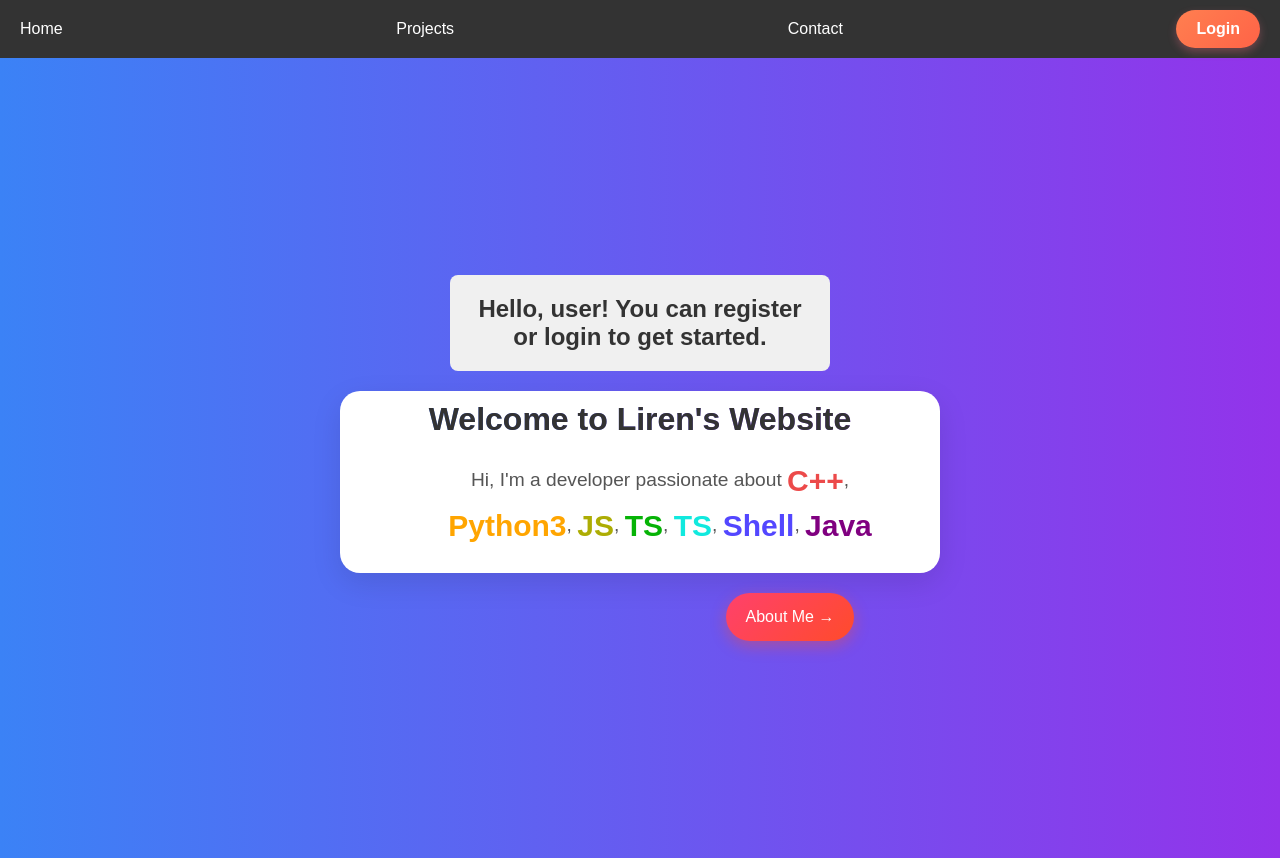
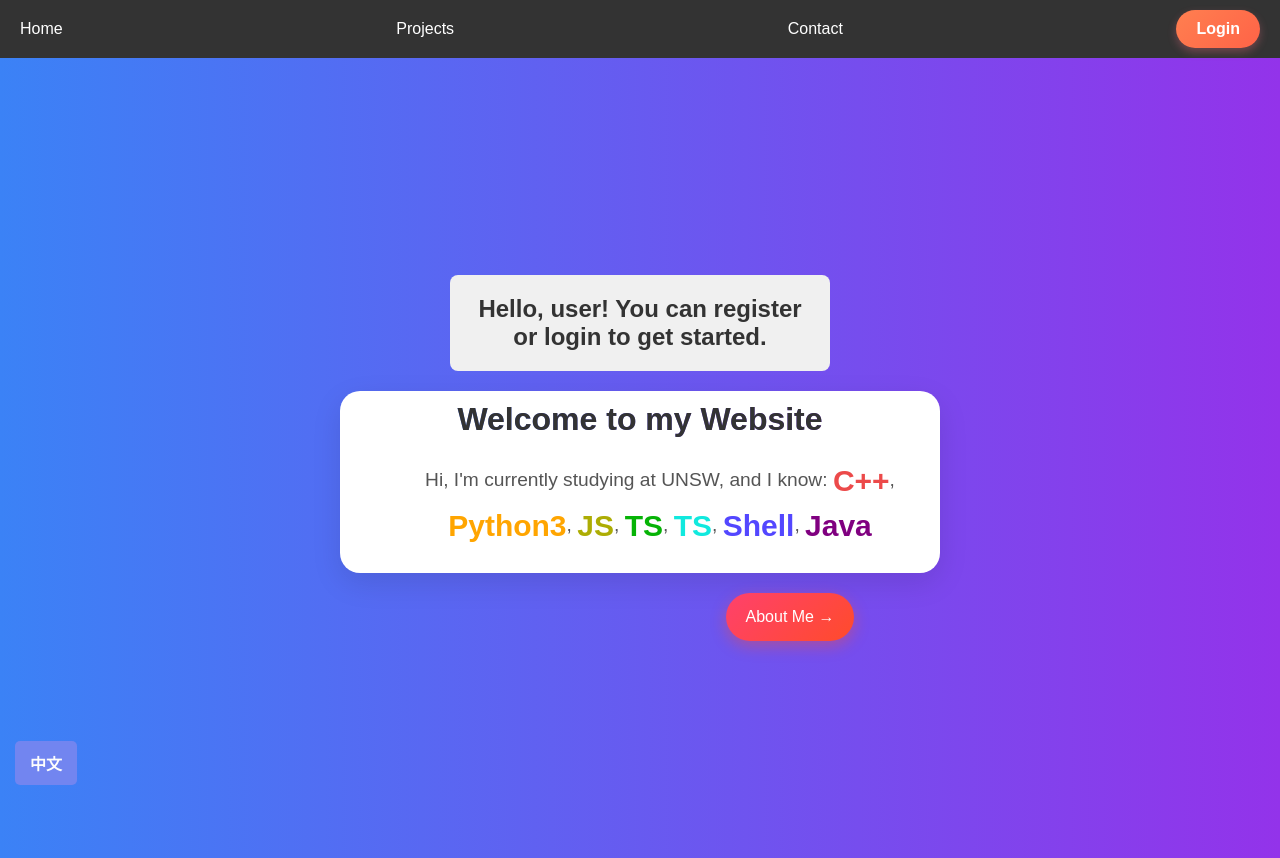
Before and after one commit to Liren4396/projectWebsite, a React (Create React App) app in the folder frontend/: page / in a window 1280 px wide. Built offline with nearby package versions, Linux system fonts and the light colour scheme.

Commit message:
add language switch funciton

```diff
--- a/frontend/src/App.css
+++ b/frontend/src/App.css
@@ -12,9 +12,16 @@ nav {
   display: flex;
   gap: 20px;
 }
-body, html _{
-  background: rgb(125, 228, 253);
+
+body {
+  font-family: 'Arial', sans-serif;
+  background: linear-gradient(135deg, #6eff99, #ddb152);
 }
+
+body.zh {
+  font-family: 'Microsoft YaHei', '微软雅黑', sans-serif;
+}
+
 
 .logout-button {
   background: linear-gradient(135deg, #ff7f50, #ff6347);
--- a/frontend/src/App.js
+++ b/frontend/src/App.js
@@ -10,13 +10,14 @@ import CppBoostSearch from './components/CppBoostSearch';
 import Login from './components/Login';
 import Register from './components/Register';
 import { UserProvider, useUser } from './components/UserContext'; // 引入 UserContext
+import { LanguageProvider, useLanguage } from './components/LanguageContext';
 import './App.css';
 
 function Navigation() {
   const location = useLocation();
   const navigate = useNavigate();
   const { user, setUser } = useUser(); // 使用 UserContext 获取和更新 user 状态
-
+  const { language } = useLanguage(); // Use the useLanguage hook
   const handleLogout = () => {
     localStorage.removeItem('user');
     setUser(null); // 更新用户状态
@@ -29,24 +30,24 @@ function Navigation() {
   return (
     <nav>
       {isAboutPage ? (
-        <button onClick={() => navigate('/')} className="back-button">Back</button>
+        <button onClick={() => navigate('/')} className="back-button">
+          {language === 'en' ? 'Back' : '返回'}
+        </button>
       ) : isProjectPage ? (
         <button onClick={() => navigate('/projects')} className="back-button">Back</button>
       ) : (
         <>
-          <Link to="/">Home</Link>
-          <Link to="/projects">Projects</Link>
-          <Link to="/contact">Contact</Link>
-
-          {/* 根据登录状态渲染按钮 */}
+          <Link to="/">{language === 'en' ? 'Home' : '首页'}</Link>
+          <Link to="/projects">{language === 'en' ? 'Projects' : '项目'}</Link>
+          <Link to="/contact">{language === 'en' ? 'Contact' : '联系我'}</Link>
           {!user ? (
             <>
                <Link to="/login">
-                <button className="login-button">Login</button>
+                <button className="login-button">{language === 'en' ? 'Login' : '登录'}</button>
               </Link>
             </>
           ) : (
-            <button onClick={handleLogout} className="logout-button">Logout</button>
+            <button onClick={handleLogout} className="logout-button">{language === 'en' ? 'Logout' : '登出'}</button>
           )}
         </>
       )}
@@ -56,6 +57,7 @@ function Navigation() {
 
 function App() {
   return (
+    <LanguageProvider>
       <UserProvider>  {/* 包裹应用，提供 user 和 setUser */}
           <Router>
             <Navigation />
@@ -72,6 +74,7 @@ function App() {
             </Routes>
           </Router>
       </UserProvider>
+    </LanguageProvider>
   );
 }
 
--- a/frontend/src/components/AboutMe.css
+++ b/frontend/src/components/AboutMe.css
@@ -9,6 +9,7 @@
   display: flex; /* 使用 flexbox 布局 */
   flex-direction: column;
 }
+
 .title {
   text-align: center; /* 确保标题文本居中 */
   font-size: 26px;
--- a/frontend/src/components/Contact.js
+++ b/frontend/src/components/Contact.js
@@ -1,12 +1,14 @@
 import React from "react";
+import { useLanguage } from './LanguageContext';
 import './Contact.css';
 
 function Contact() {
+  const { language } = useLanguage();
   return (
     <div className="contact-container">
       <div className="content-box">
-        <h1>Contact Me</h1>
-        <p>Email: <a href="mailto:beater520@163.com">beater520@163.com</a></p>
+        <h1>{language === 'en' ? 'Contact Me' : '联系我'}</h1>
+        <p>{language === 'en' ? 'Email:' : '邮箱:'} <a href="mailto:beater520@163.com">beater520@163.com</a></p>
         <p>GitHub: <a href="https://github.com/Liren4396?tab=repositories" target="_blank" rel="noopener noreferrer">GitHub Profile</a></p>
       </div>
     </div>
--- a/frontend/src/components/Form.css
+++ b/frontend/src/components/Form.css
@@ -17,7 +17,6 @@
     text-align: center;
     color: #333;
   }
-
   .form {
     display: flex;
     flex-direction: column;
@@ -62,6 +61,8 @@
     color: #007BFF;
     cursor: pointer;
     text-decoration: underline;
+    top: 0px;
+    font-size: 20px;
   }
 
   .register-link:hover {
--- a/frontend/src/components/Home.css
+++ b/frontend/src/components/Home.css
@@ -108,3 +108,23 @@ p {
 .floating-about-button:active {
   transform: scale(0.95);
 }
+
+.language-toggle-button {
+  position: fixed;
+  bottom: 15px;
+  left: 15px;
+  padding: 10px 15px;
+  background-color: #7285f0;
+  font-weight: bold;
+  color: rgb(253, 253, 253);
+  border: none;
+  cursor: pointer;
+  font-size: 16px;
+  border-radius: 5px;
+  z-index: 1000;
+}
+
+
+.language-toggle-button:hover {
+  background-color: #3b82f6;
+}
--- a/frontend/src/components/Home.js
+++ b/frontend/src/components/Home.js
@@ -1,9 +1,12 @@
 import React, { useState, useEffect } from 'react';
 import { useNavigate } from 'react-router-dom';
+import { useLanguage } from './LanguageContext';  // Import the useLanguage hook
 import './Home.css';
+
 function Home() {
   const [user, setUser] = useState(null);
   const navigate = useNavigate();
+  const { language, toggleLanguage } = useLanguage(); // Use the useLanguage hook
 
   useEffect(() => {
     const loggedInUser = JSON.parse(localStorage.getItem('user'));
@@ -23,24 +26,35 @@ function Home() {
       <div className="greeting-container">
         <h2>
           {user ? (
-            `Hello, ${user.username}! Nice to meet you.`
+            `${language === 'en' ? 'Hello' : '你好'}, ${user.username}! ${language === 'en' ? 'Nice to meet you.' : '很高兴见到你。'}`
           ) : (
-            "Hello, user! You can register or login to get started."
+            language === 'en'
+              ? "Hello, user! You can register or login to get started."
+              : "你好，用户！你可以注册或登录开始。"
           )}
         </h2>
       </div>
 
       <div className="content-box">
-        <h1>Welcome to Liren's Website</h1>
+        <h1>{language === 'en' ? 'Welcome to my Website' : '欢迎来到我的网站'}</h1>
         <p>
-          Hi, I'm a developer passionate about <span className="cpp">C++</span>,{' '}
+          {language === 'en' ?
+            'Hi, I\'m currently studying at UNSW, and I know: ' :
+            '你好, 我目前就读于UNSW, 我会: '}
+          <span className="cpp">C++</span>,{' '}
           <span className="sql">Python3</span>, <span className="unity">JS</span>,{' '}
           <span className="js">TS</span>, <span className="ts">TS</span>,{' '}
           <span className="shell">Shell</span>, <span className='java'>Java</span>
         </p>
       </div>
+
       <button className="floating-about-button" onClick={() => navigate('/about')}>
-        About Me →
+        {language === 'en' ? 'About Me →' : '关于我 →'}
+      </button>
+
+      {/* Language Toggle Button */}
+      <button onClick={toggleLanguage} className="language-toggle-button">
+        {language === 'en' ? '中文' : 'English'}
       </button>
     </div>
   );
--- /dev/null
+++ b/frontend/src/components/LanguageContext.js
@@ -0,0 +1,22 @@
+// src/components/LanguageContext.js
+import React, { createContext, useState, useContext } from 'react';
+
+const LanguageContext = createContext();
+
+export const useLanguage = () => {
+  return useContext(LanguageContext);
+};
+
+export const LanguageProvider = ({ children }) => {
+  const [language, setLanguage] = useState('en'); // 默认语言为英语
+
+  const toggleLanguage = () => {
+    setLanguage((prevLanguage) => (prevLanguage === 'en' ? 'zh' : 'en')); // 切换语言
+  };
+
+  return (
+    <LanguageContext.Provider value={{ language, toggleLanguage }}>
+      {children}
+    </LanguageContext.Provider>
+  );
+};
--- a/frontend/src/components/Login.js
+++ b/frontend/src/components/Login.js
@@ -1,6 +1,7 @@
 import React, { useState } from 'react';
 import { useNavigate } from 'react-router-dom';
 import { useUser } from './UserContext';  // 引入 UserContext
+import { useLanguage } from './LanguageContext';
 import './Form.css';
 
 function Login() {
@@ -8,6 +9,7 @@ function Login() {
   const [password, setPassword] = useState('');
   const [error, setError] = useState('');
   const navigate = useNavigate();
+  const { language } = useLanguage();
   const { setUser } = useUser(); // 使用 setUser 更新 user 状态
 
   const handleLogin = async (e) => {
@@ -36,10 +38,10 @@ function Login() {
 
   return (
     <div className="form-container">
-      <h2>Login</h2>
+      <h2>{language === 'en' ? 'Login' : '登录'}</h2>
       <form onSubmit={handleLogin} className="form">
         <div className="form-group">
-          <label>Email:</label>
+          <label>{language === 'en' ? 'Email:' : '邮箱'}</label>
           <input
             type="text"
             value={email}
@@ -49,7 +51,7 @@ function Login() {
           />
         </div>
         <div className="form-group">
-          <label>Password:</label>
+          <label>{language === 'en' ? 'Password:' : '密码'}</label>
           <input
             type="password"
             value={password}
@@ -59,9 +61,9 @@ function Login() {
           />
         </div>
         {error && <p className="error">{error}</p>}
-        <button type="submit" className="form-button">Login</button>
+        <button type="submit" className="form-button">{language === 'en' ? 'Login' : '登录'}</button>
       </form>
-      <p>Not registered? <span onClick={() => navigate('/register')} className="register-link">Click me to register</span></p>
+      <p>{language === 'en' ? 'Not registered?' : '没有账号?'} <span onClick={() => navigate('/register')} className="register-link">{language === 'en' ? 'Click me to register' : '点我注册'}</span></p>
     </div>
   );
 }
--- a/frontend/src/components/Projects.js
+++ b/frontend/src/components/Projects.js
@@ -1,21 +1,23 @@
 import React from "react";
 import { Link } from "react-router-dom"; // 引入 Link 组件
+import { useLanguage } from './LanguageContext';
 import "./Projects.css";
 
 function Projects() {
+  const { language } = useLanguage();
   return (
     <div className="projects-container">
       <div className="content-box">
-        <h1>My Projects</h1>
+        <h1>{language === 'en' ? 'My Projects' : '个人项目'}</h1>
         <ul>
           <li>
-            <Link to="/projects/HighPerformanceServer">C++ High Performance Server</Link>
+            <Link to="/projects/HighPerformanceServer">{language === 'en' ? 'C++ High Performance Server' : 'C++ 高性能聊天室'}</Link>
           </li>
           <li>
-            <Link to="/projects/STPSimulation">Simple Transport Protocol</Link>
+            <Link to="/projects/STPSimulation">{language === 'en' ? 'Simple Transport Protocol' : 'udp模拟可靠双向通信'}</Link>
           </li>
           <li>
-            <Link to="/projects/CppBoostSearch">C++ CppBoost Search</Link>
+            <Link to="/projects/CppBoostSearch">{language === 'en' ? 'C++ CppBoost Search' : '站内搜索引擎'}</Link>
           </li>
         </ul>
       </div>
--- a/frontend/src/components/Register.js
+++ b/frontend/src/components/Register.js
@@ -1,11 +1,13 @@
 import React, { useState } from 'react';
 import { useNavigate } from 'react-router-dom';
+import { useLanguage } from './LanguageContext';
 import './Form.css';
 
 function Register() {
   const [username, setUsername] = useState('');
   const [email, setEmail] = useState('');
   const [password, setPassword] = useState('');
+  const { language } = useLanguage();
   const [error, setError] = useState('');
   const navigate = useNavigate();
 
@@ -43,10 +45,10 @@ function Register() {
 
   return (
     <div className="form-container">
-      <h2>Register</h2>
+      <h2>{language === 'en' ? 'Register' : '注册'}</h2>
       <form onSubmit={handleRegister} className="form">
         <div className="form-group">
-          <label>Username:</label>
+          <label>{language === 'en' ? 'Username:' : '用户名'}</label>
           <input
             type="text"
             value={username}
@@ -56,7 +58,7 @@ function Register() {
           />
         </div>
         <div className="form-group">
-          <label>Email:</label>
+          <label>{language === 'en' ? 'Email:' : '邮箱:'}</label>
           <input
             type="email"
             value={email}
@@ -66,7 +68,7 @@ function Register() {
           />
         </div>
         <div className="form-group">
-          <label>Password:</label>
+          <label>{language === 'en' ? 'Password:' : '密码'}</label>
           <input
             type="password"
             value={password}
@@ -76,7 +78,7 @@ function Register() {
           />
         </div>
         {error && <p className="error">{error}</p>}
-        <button type="submit" className="form-button">Register</button>
+        <button type="submit" className="form-button">{language === 'en' ? 'Register' : '注册'}</button>
       </form>
     </div>
   );
```
Lines whose indentation alone changed are shown as unchanged.
